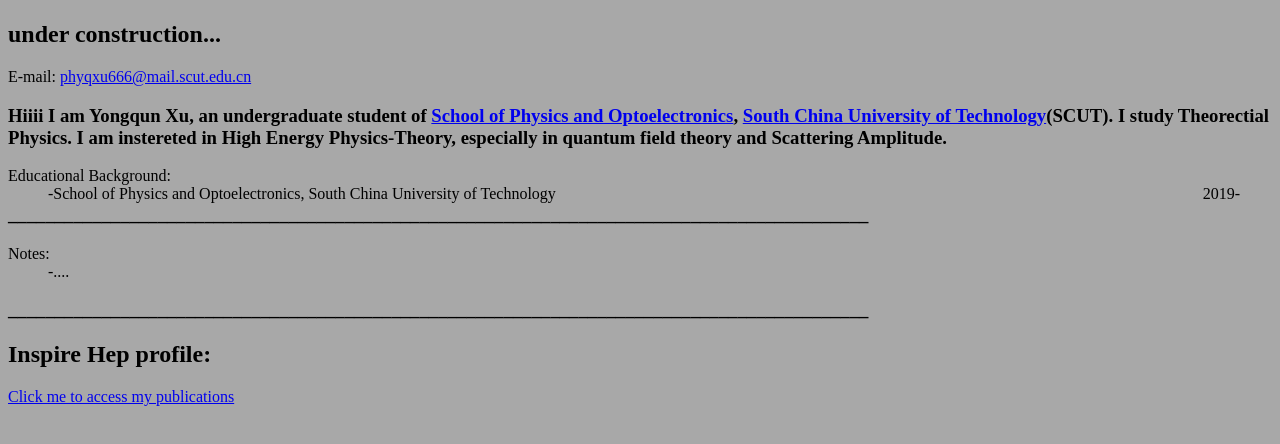
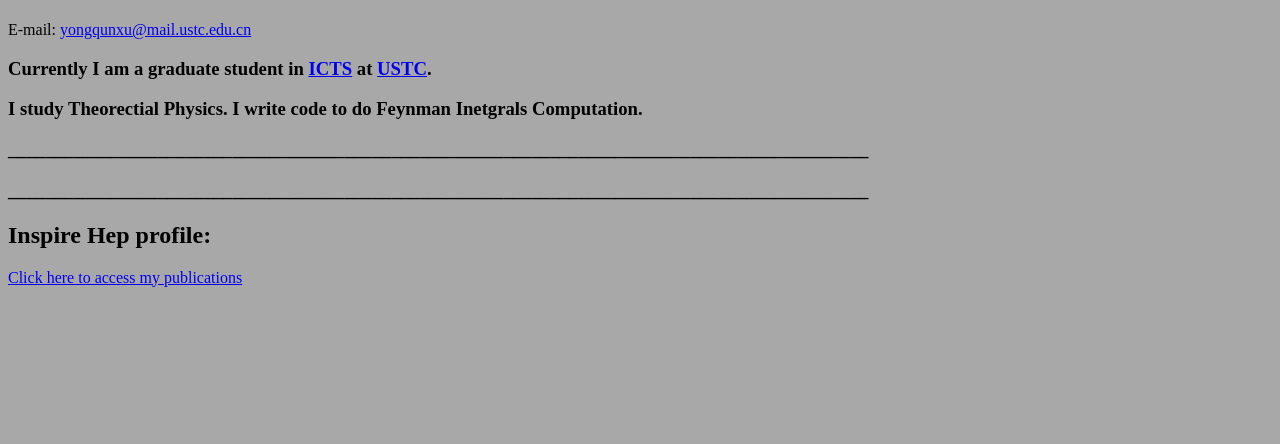
Before and after one commit to YongqunXu/my-homepage, a plain HTML site: page index.html in a window 1280 px wide. Shown: the part 68-512 px from the top of the page. Drawn offline with Linux system fonts and the light colour scheme.

Commit message:
update index.html

```diff
--- a/index.html
+++ b/index.html
@@ -12,39 +12,35 @@ body {background-color:#A8A8A8;}
 
  <h1><b>Yongqun Xu 徐涌群 </b></h1>
 
-<h2>under construction...</h2>
 
 <p>
-E-mail: <a href="mailto:phyqxu666@mail.scut.edu.cn?subject=Mail from our Website">phyqxu666@mail.scut.edu.cn</a>
+E-mail: <a href="mailto:yongqunxu@mail.ustc.edu.cn?subject=Mail from our Website">yongqunxu@mail.ustc.edu.cn</a>
 </p>
 
-    <h3>Hiiii I am Yongqun Xu, an undergraduate student of  <a href="https://www2.scut.edu.cn/physics/" target=" _blank">School of Physics and Optoelectronics</a>, <a href="https://www.scut.edu.cn/en/" target=" _blank">South China University of Technology</a>(SCUT). I study Theorectial Physics. I am instereted in High Energy Physics-Theory, especially in quantum field theory and Scattering Amplitude. </h3>
+    <h3>Currently I am a graduate student in
+	    <a href="https://icts.ustc.edu.cn/english/main.htm" target=" _blank">ICTS</a>
+	at  <a href="https://en.ustc.edu.cn/" target=" _blank">USTC</a>.
+    </h3>
+	<h3>   I study Theorectial Physics. I write code to do Feynman Inetgrals Computation. </h3>
 
 <dl>
+	<!--
 <dt>Educational Background: </dt>
 	<dd><div style="float:left;"> -School of Physics and Optoelectronics, South China University of Technology</div>
 		<div style="float:right;">2019-&emsp;&emsp;</div>
-	</dd>
-<!--	<dd><div style="float:left;"> -School of Physics and Optoelectronics, South China University of Technology</div>
+	</dd>	<dd><div style="float:left;"> -School of Physics and Optoelectronics, South China University of Technology</div>
 		<div style="float:right;">2019-&emsp;&emsp;</div>
 	</dd> -->
 </dl>
 
 <h3>____________________________________________________________________________________________</h3>
 
-<dl>
-<dt>Notes: </dt>
-	<!--
-	<dd>-  <a href="https://github.com/YongqunXu/qun-homepage/raw/main/notes/stokestheorem/Stoke's%20Fomula.pdf"> Stoke's-Formula</a></dd>
-	-->
-	<dd>-....<dd>
-</dl>
 
 <h3>____________________________________________________________________________________________</h3>
 
 
 <h2>Inspire Hep profile:</h2>
-<a href="https://inspirehep.net/authors/2058488" target=" _blank"> Click me to access my publications</a>
+<a href="https://inspirehep.net/authors/2058488" target=" _blank"> Click here to access my publications</a>
 
 
   </body>
```
Also changed, not shown: 3 other files.
